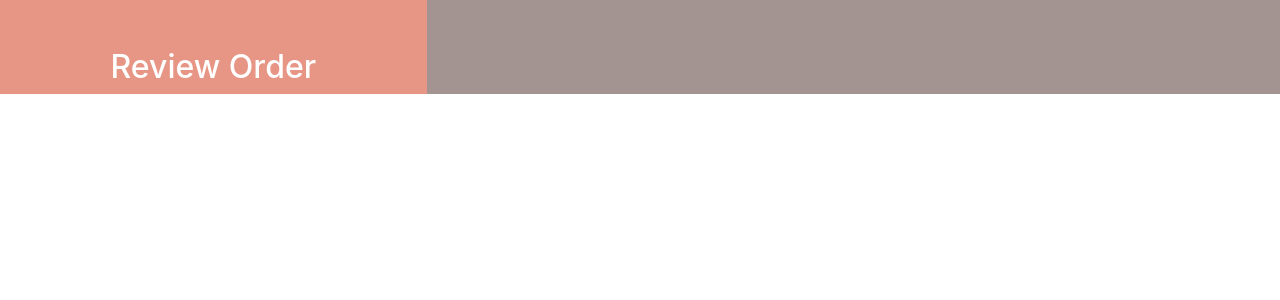
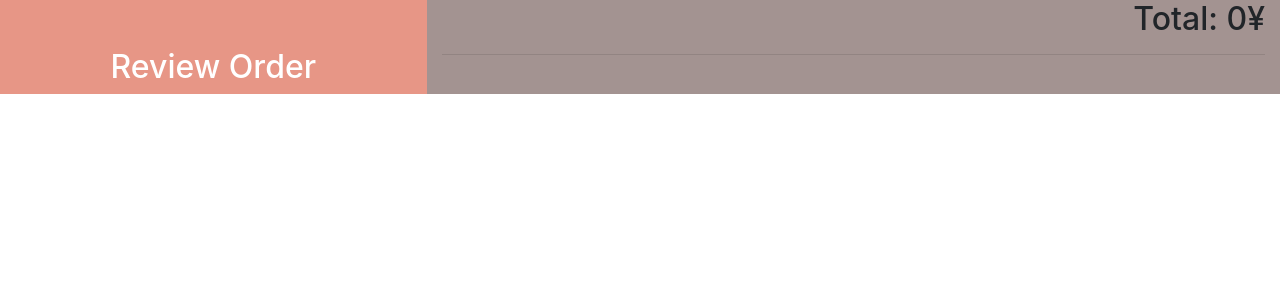
Before and after one commit to Christina221A/overcloud, a Django app: page /webapp/cart/ in a window 1280 px wide. Shown: the part 66-366 px from the top of the page. Run offline with Django 3.2, Linux system fonts and the light colour scheme; data that the repository does not hold is empty; some libraries are stand-ins or nearby versions.

Commit message:
购物车显示小计与总金额

```diff
--- a/webapp/templates/webapp/cart.html
+++ b/webapp/templates/webapp/cart.html
@@ -4,6 +4,17 @@
 {% block css %}
     <link rel="stylesheet" href="{% static 'css/webapp/css/cart.css' %}">
 {% endblock %}
+<script>
+        document.addEventListener('DOMContentLoaded', function() {
+            let q = document.querySelector('#quantity').innerHTML;
+            let p = document.querySelector('#price').innerHTML;
+            console.log('q: ', q);
+            console.log('p: ', p);
+            let cd_total = parseFloat(q)*parseFloat(p);
+            document.querySelector('#cd_total').innerHTML=cd_total.toString();
+            console.log('cd_total_js: ', cd_total);
+        });
+</script>
 {% block content %}
     <div class="container-fluid">
     <div class="row">
@@ -22,15 +33,19 @@
                                  alt="{{ cd.product_id.name }}">
                         </li>
                         <li class="list-inline-item">{{ cd.product_id.name }}</li>
-                        <li class="list-inline-item" style="color: #716e77">Quantity:</li>
-                        <li class="list-inline-item"></li>
-                        {{ cd.quantity }}
-                        <li class="list-inline-item">{{ cd.product_id.price }} * {{ cd.quantity }}</li>
+                        <li class="list-inline-item" id="price">{{ cd.product_id.price }}</li>
+                        <li class="list-inline-item" id="quantity">{{ cd.quantity }}</li>
+                        <li class="list-inline-item" id="cd_total">{% widthratio cd.product_id.price 1 cd.quantity %}¥</li>
+
                     </ul>
                     <hr/>
-                </div>
             {% endfor %}
+            <div class="text-right"><h2>Total: {{ total }}¥</h2></div>
+            <hr/></div>
         </div>
+    <div class="row">
+
+    </div>
     </div>
     </div>
 {% endblock %}
--- a/webapp/views.py
+++ b/webapp/views.py
@@ -24,8 +24,17 @@ def sign_in(request):
 def cart(request):
     cart_id = request.session.get('cart_id')
     latest_cart_list = CartDetail.objects.filter(cart_id=cart_id)
+
+    cds = CartDetail.objects.filter(cart_id=cart_id).values()
+    total = 0
+    for cd in latest_cart_list:
+        cd_total = cd.quantity * cd.product_id.price  # 购物车内某一种商品的总价
+        total += cd_total
+        print('cd_total:', cd_total)
+        #print('total:', total)
     context = {
         'latest_cart_list': latest_cart_list,
+        'total': total,
     }
     return render(request, 'webapp/cart.html', context)
 
```
